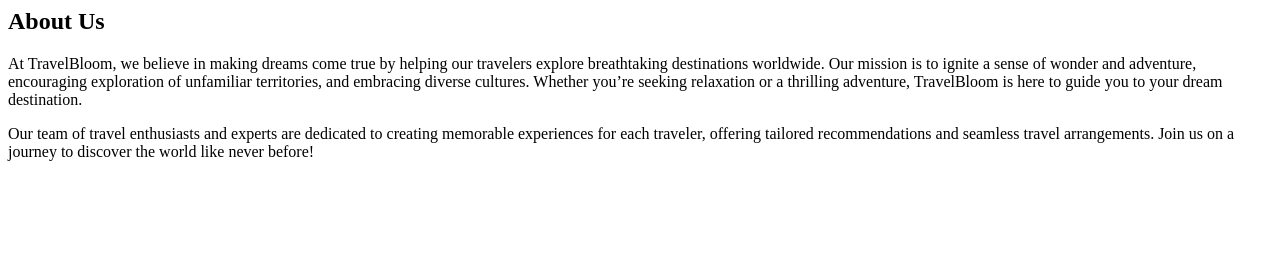
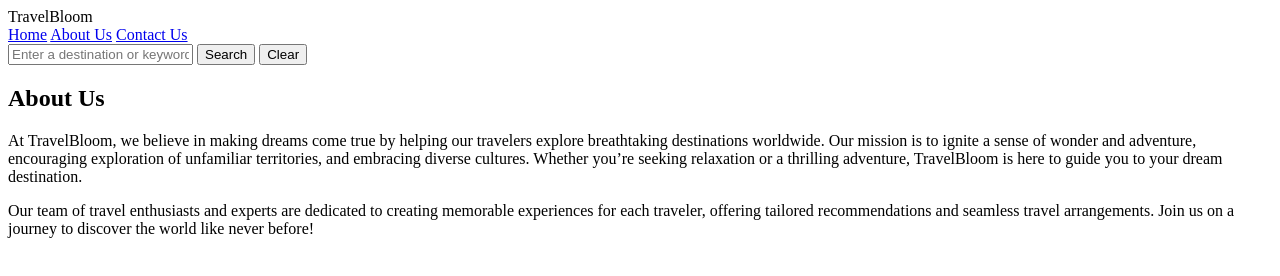
Before and after one commit to samd474/TravelRecommendations, a plain HTML site: page about_us.html in a window 1280 px wide. Drawn offline with Linux system fonts and the light colour scheme.

Commit message:
Created About Us page

```diff
--- a/about_us.html
+++ b/about_us.html
@@ -1,3 +1,25 @@
+<!DOCTYPE html>
+<html lang="en">
+<head>
+    <meta charset="UTF-8">
+    <meta name="viewport" content="width=device-width, initial-scale=1.0">
+    <title>About Us</title>
+</head>
+<body>
+    <header>
+        <div class="logo">TravelBloom</div>
+        <nav>
+            <a href="#home">Home</a>
+            <a href=".\about_us.html">About Us</a>
+            <a href=".\contact_us.html">Contact Us</a>
+        </nav>
+        <div class="search-bar">
+            <input type="text" id="searchInput" placeholder="Enter a destination or keyword">
+            <button onclick="searchFunction()">Search</button>
+            <button onclick="clearSearch()">Clear</button>
+        </div>
+    </header>
+
     <section class="about-us" id="about">
         <div class="about-content">
             <h2>About Us</h2>
@@ -12,3 +34,5 @@
             </p>
         </div>
     </section>
+</body>
+</html>
```
Also changed, not shown: contact_us.html (added, +11 -0 lines). Lines whose indentation alone changed are shown as unchanged.
